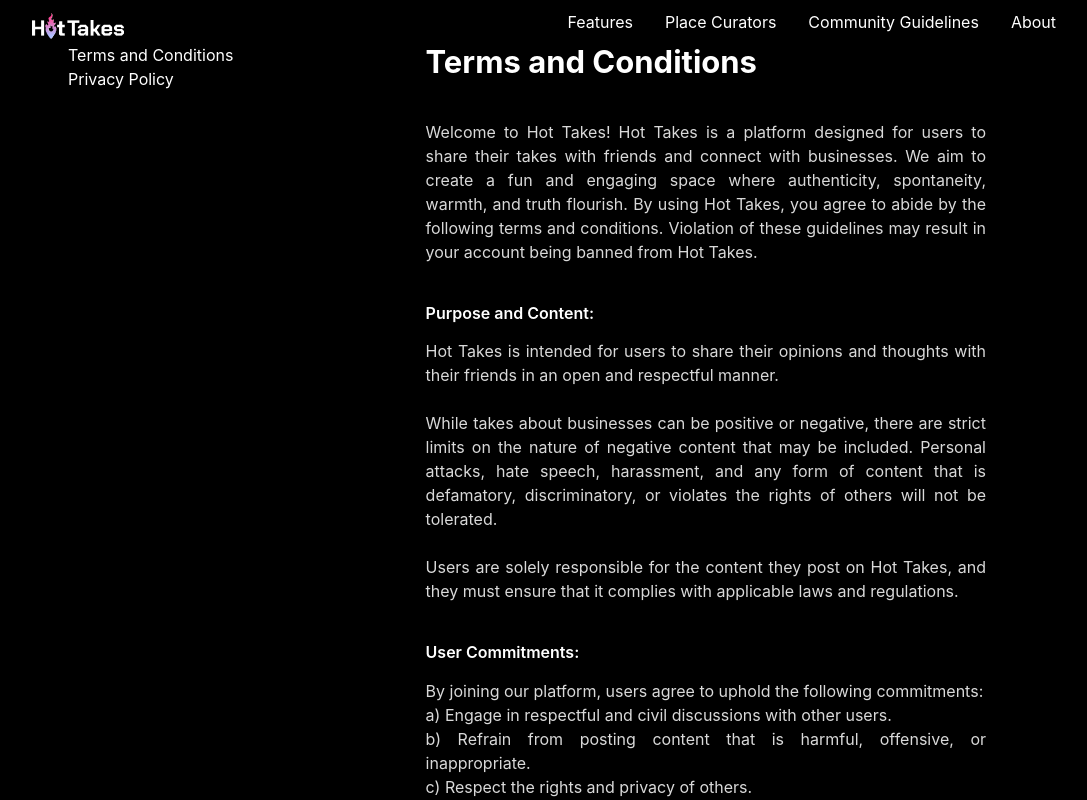
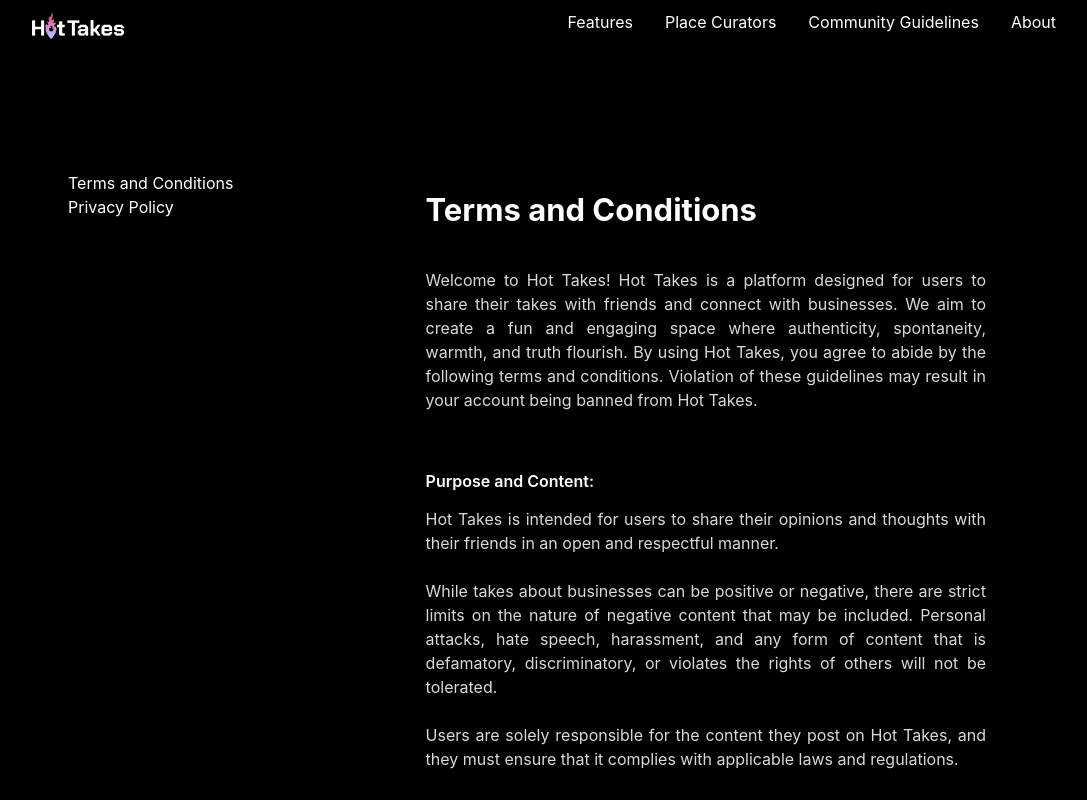
Before and after one commit to WinexWolf/HotTakes, a React (Create React App) app in the folder hottakes/: page /terms-and-conditions in a window 1280 px wide. Shown: the top 800 px of the page, without its empty margins (96-1183 px from the left). Built offline with nearby package versions, Linux system fonts and the light colour scheme.

Commit message:
updated margin

```diff
--- a/hottakes/src/About/about.css
+++ b/hottakes/src/About/about.css
@@ -14,6 +14,7 @@
   align-items: start;
   text-align: left;
   padding-bottom: 71px;
+  padding-top: 10%;
 }
 .round-img img {
   border-radius: 20px;
--- a/hottakes/src/Features-main/features.css
+++ b/hottakes/src/Features-main/features.css
@@ -9,6 +9,7 @@
   line-height: 120%; /* 37.2px */
   text-align: justify;
   padding-left: 164px;
+  padding-top: 10%;
 }
 hr {
   stroke-width: 1px;
--- a/hottakes/src/PlaceCurators/placeCurators.css
+++ b/hottakes/src/PlaceCurators/placeCurators.css
@@ -6,6 +6,7 @@
   /*Adds margin to the top of the viewport*/
 
   scroll-margin-block-end: 110pxx;
+
   /*Adds margin to the bottom of the viewport*/
 }
 #terms {
@@ -13,9 +14,12 @@
   /*Adds margin to the top of the viewport*/
 
   scroll-margin-block-end: 110pxx;
+
   /*Adds margin to the bottom of the viewport*/
 }
-
+.pad1 {
+  padding-top: 10%;
+}
 .header1 {
   color: var(--neutral-ffffff, #fff);
   font-family: Inter;
@@ -61,6 +65,7 @@
 }
 .sub {
   padding-right: 198px;
+  padding-top: 20px;
 }
 hr {
   display: block;
--- a/hottakes/src/PlaceCurators/placeCurators.js
+++ b/hottakes/src/PlaceCurators/placeCurators.js
@@ -9,7 +9,7 @@
   return (
     <div className="main-background">
       <Navbar />
-      <div className="columns">
+      <div className="columns pad1">
         <div className="column is-two-fifths">
           <div className="header1">
             <a
```
